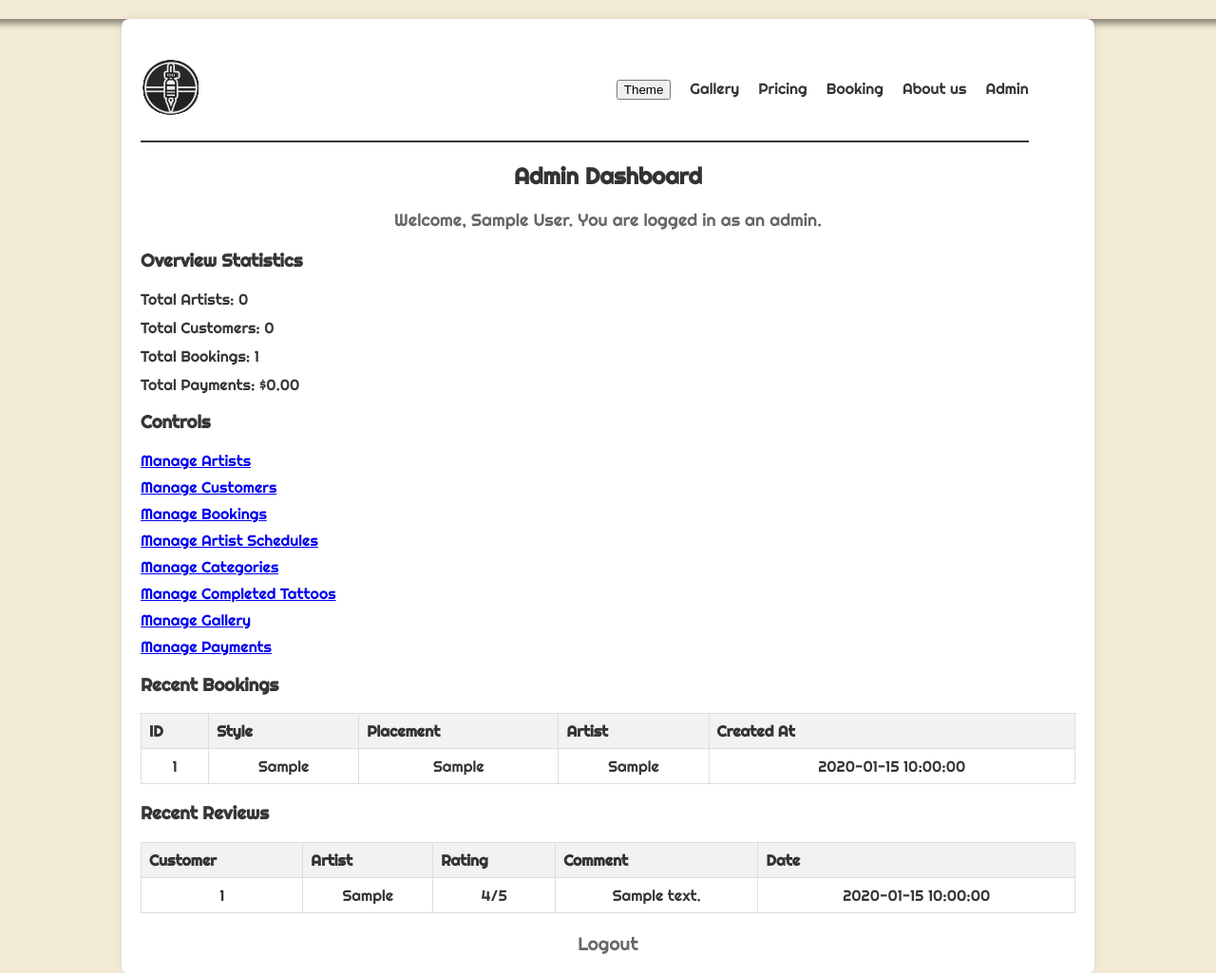
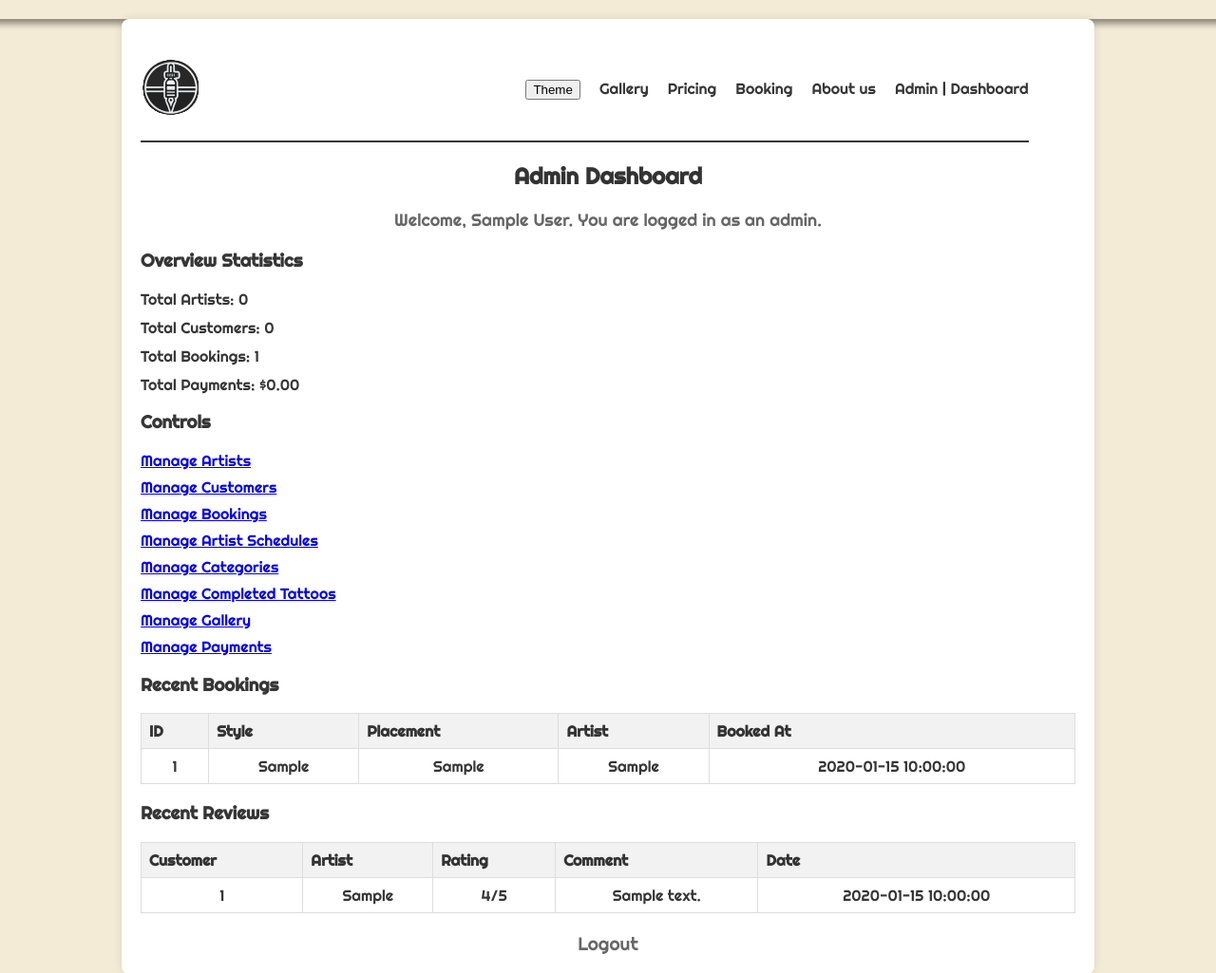
Before and after one commit to Ali-Makke/Tattoo-Studio-Website, a PHP site: page /dashboard_admin.php in a window 1280 px wide. Shown: the top 1025 px of the page at 95% size. Run offline with PHP 8.4, Linux system fonts and the light colour scheme; the visitor is signed in with stand-in values (Sample User, id 1); tables that the repository leaves empty or names only in its code hold one stand-in row (values such as "Sample post").

Commit message:
-added artsis page link(as dashboard) for admin

```diff
--- a/dashboard_admin.php
+++ b/dashboard_admin.php
@@ -100,7 +100,7 @@ $resultRecentartist_reviews = mysqli_query($conn, $sqlRecentartist_reviews);
                     <th>Style</th>
                     <th>Placement</th>
                     <th>Artist</th>
-                    <th>Created At</th>
+                    <th>Booked At</th>
                 </tr>
                 <?php while ($row = mysqli_fetch_assoc($resultRecentBookings)) : ?>
                     <tr>
--- a/navbar.php
+++ b/navbar.php
@@ -14,10 +14,10 @@
         <?php
         if (isset($_SESSION['email'])) {
             if (is_admin()) {
-                echo '<li><a href="dashboard_admin.php">Admin</a></li>';
-            } else if(is_artist()){
-                echo '<li><a href="dashboard_artist.php">Profile</a></li>';
-            }else{
+                echo '<li><a href="dashboard_admin.php">Admin</a> | <a href="dashboard_artist.php">Dashboard</a></li>';
+            } else if (is_artist()) {
+                echo '<li><a href="dashboard_artist.php">Dashboard</a></li>';
+            } else {
                 echo '<li><a href="dashboard_customer.php">Profile</a></li>';
             }
         } else {
```
